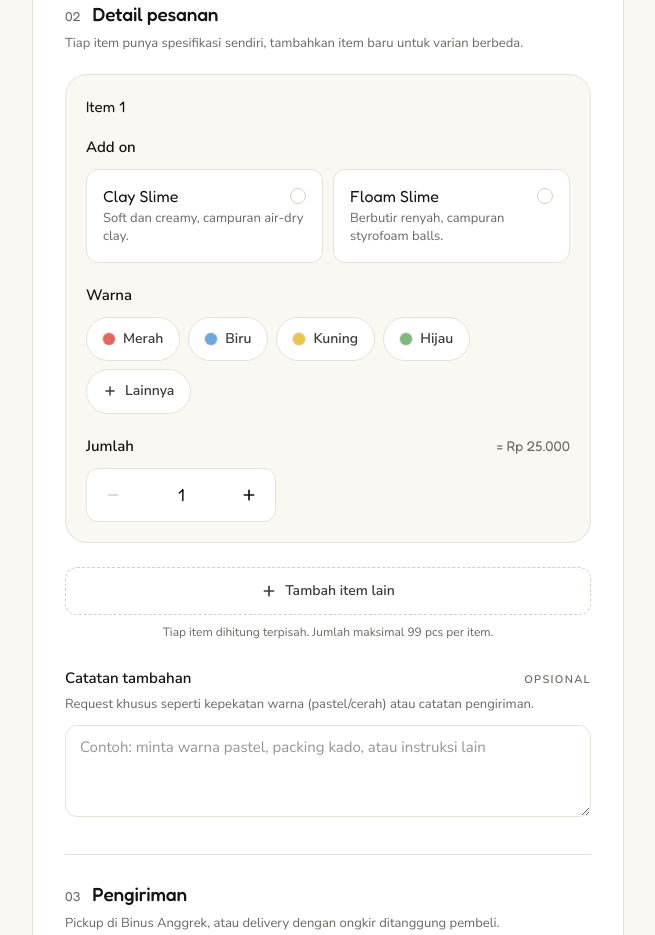
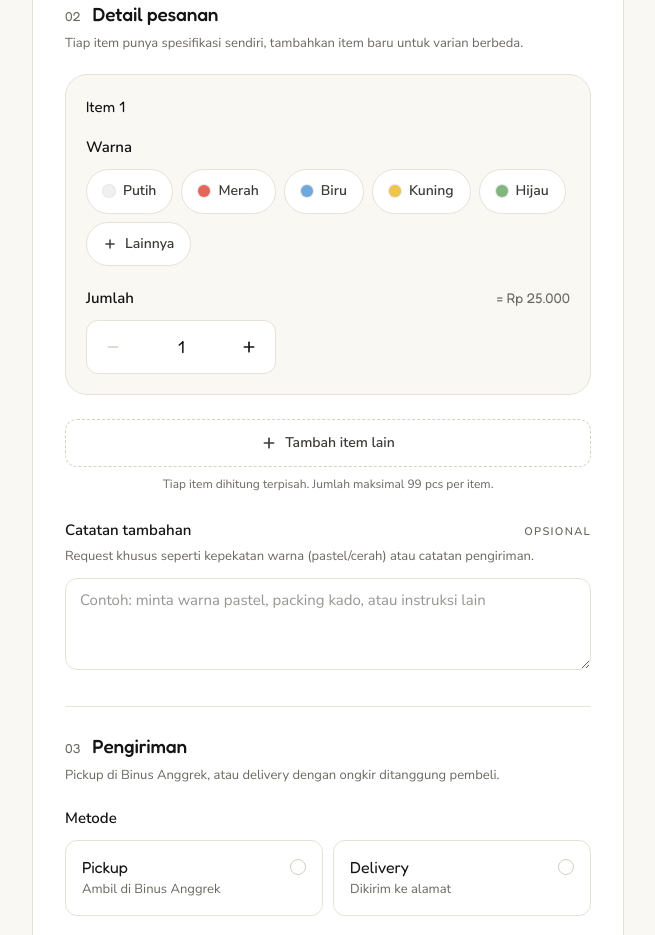
Before and after one commit to hazeldiv/nostabox-form, a Next.js app: page / in a window 1280 px wide. Shown: the part 1040-1975 px from the top of the page, without its empty margins (312-967 px from the left). Built offline with nearby package versions, Linux system fonts and the light colour scheme; no server answers.

Commit message:
remove addon option

```diff
--- a/components/order-item-card.tsx
+++ b/components/order-item-card.tsx
@@ -46,6 +46,7 @@ export function OrderItemCard({
   onRemove,
 }: OrderItemCardProps) {
   const prefix = `item-${index}`;
+  item.tekstur = TEXTURES[0].value
 
   function describedBy(field: keyof ItemDraft): string | undefined {
     return errorFor(field) ? `${prefix}-${field}-error` : undefined;
@@ -68,7 +69,7 @@ export function OrderItemCard({
       </div>
 
       <div className="mt-4 space-y-5">
-        <FieldGroup id={`${prefix}-tekstur`} legend="Add on" error={errorFor("tekstur")}>
+        <FieldGroup id={`${prefix}-tekstur`} legend="Add on" error={errorFor("tekstur")} className="hidden">
           <OptionGroup<Texture>
             name={`${prefix}-tekstur`}
             layout="cards"
--- a/lib/config.ts
+++ b/lib/config.ts
@@ -26,13 +26,14 @@ export const TEXTURES: ReadonlyArray<{
   },
 ];
 
-export const COLOR_VALUES = ["Merah", "Biru", "Kuning", "Hijau", "Lainnya"] as const;
+export const COLOR_VALUES = ["Putih", "Merah", "Biru", "Kuning", "Hijau", "Lainnya"] as const;
 export type Color = (typeof COLOR_VALUES)[number];
 export type BaseColor = Exclude<Color, "Lainnya">;
 
 export const CUSTOM_COLOR: Color = "Lainnya";
 
 export const COLOR_SWATCHES: ReadonlyArray<{ value: BaseColor; swatch: string }> = [
+  { value: "Putih", swatch: "#f0f0f0" },
   { value: "Merah", swatch: "#e4685a" },
   { value: "Biru", swatch: "#6fa8dc" },
   { value: "Kuning", swatch: "#efc44b" },
```
